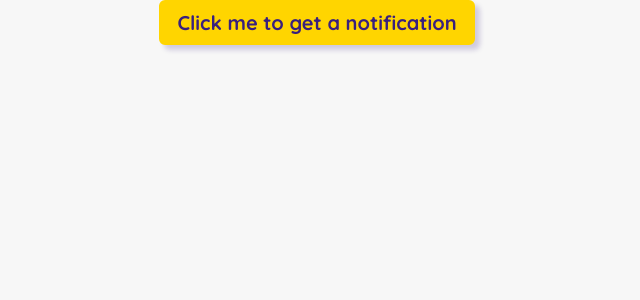
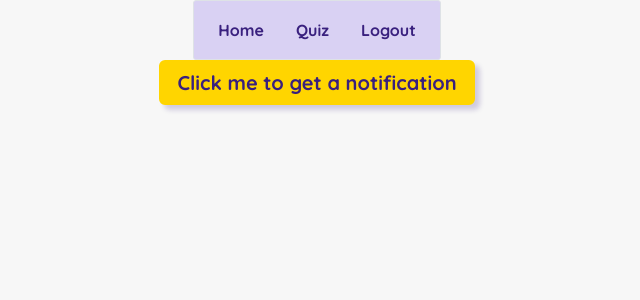
Before and after one commit to hungalunga/8-bit_NUDGE, a React (Create React App) app in the folder my-app/: page / in a window 1280 px wide. Shown: the top 300 px of the page, without its empty margins (323-963 px from the left). Built offline with nearby package versions, Linux system fonts and the light colour scheme.

Commit message:
website tests

```diff
--- a/my-app/src/Components/App.js
+++ b/my-app/src/Components/App.js
@@ -2,18 +2,19 @@ import PromptNotification from "./PromptNotification/PromptNotification";
 import MainQuiz from "./MainQuiz/MainQuiz";
 import Dashboard from "./Dashboard/Dashboard";
 import { Route, Routes } from "react-router-dom";
-// import { createClient } from "@supabase/supabase-js";
+import { createClient } from "@supabase/supabase-js";
 import PromptQuiz from "./PromptQuiz/PromptQuiz";
 import { useState } from "react";
 import "primeicons/primeicons.css";
 import "../prime-react-theme/theme.css";
 import "./App.css";
+import {Menubar} from 'primereact/menubar';
+// import { ThemeSupa } from "@supabase/auth-ui-shared";
 
-// import { ThemeSupa } from "@supabase/auth-ui-shared";
-// const supabase = createClient(
-//   "https://suqficsxrflfgpebathx.supabase.co",
-//   "eyJhbGciOiJIUzI1NiIsInR5cCI6IkpXVCJ9.eyJpc3MiOiJzdXBhYmFzZSIsInJlZiI6InN1cWZpY3N4cmZsZmdwZWJhdGh4Iiwicm9sZSI6ImFub24iLCJpYXQiOjE2ODcxNjk3ODQsImV4cCI6MjAwMjc0NTc4NH0.8HlWTJSEkeuM7lHOo8j572i3k_9eEF5855-th3yP3Hw"
-// );
+const supabase = createClient(
+  "https://suqficsxrflfgpebathx.supabase.co",
+  "eyJhbGciOiJIUzI1NiIsInR5cCI6IkpXVCJ9.eyJpc3MiOiJzdXBhYmFzZSIsInJlZiI6InN1cWZpY3N4cmZsZmdwZWJhdGh4Iiwicm9sZSI6ImFub24iLCJpYXQiOjE2ODcxNjk3ODQsImV4cCI6MjAwMjc0NTc4NH0.8HlWTJSEkeuM7lHOo8j572i3k_9eEF5855-th3yP3Hw"
+);
 
 // theme for login page for supabase
 // const customTheme = {
@@ -81,27 +82,27 @@ import "./App.css";
 
 export default function App() {
 
-  // const items = [
-  //   {
-  //     label: "Home",
-  //     command: () => {
-  //       window.location = "/home";
-  //     },
-  //   },
-  //   {
-  //     label: "Quiz",
+  const items = [
+    {
+      label: "Home",
+      command: () => {
+        window.location = "/home";
+      },
+    },
+    {
+      label: "Quiz",
 
-  //     command: () => {
-  //       window.location = "/quiz";
-  //     },
-  //   },
-  //   {
-  //     label: "Logout",
-  //     command: () => {
-  //      supabase.auth.signOut();
-  //     },
-  //   },
-  // ];
+      command: () => {
+        window.location = "/quiz";
+      },
+    },
+    {
+      label: "Logout",
+      command: () => {
+       supabase.auth.signOut();
+      },
+    },
+  ];
 
   const [streak, setStreak] = useState(false);
   const [streakCount, setStreakCount] = useState(0);
@@ -110,11 +111,10 @@ export default function App() {
     return (
       <>
         <div className="App">
-          {/* <Menubar className="menubar" model={items} /> */}
+          {<Menubar className="menubar" model={items} />}
         </div>
         <div>
           <PromptNotification />
-          {/* <PromptNotification/>  */}
         </div>
         <Routes>
           <Route path="/quiz" element={<MainQuiz totalScore = {totalScore} setTotalScore ={setTotalScore} streak = {streak} setStreak = {setStreak} streakCount = {streakCount} setStreakCount = {setStreakCount} />} />
```
